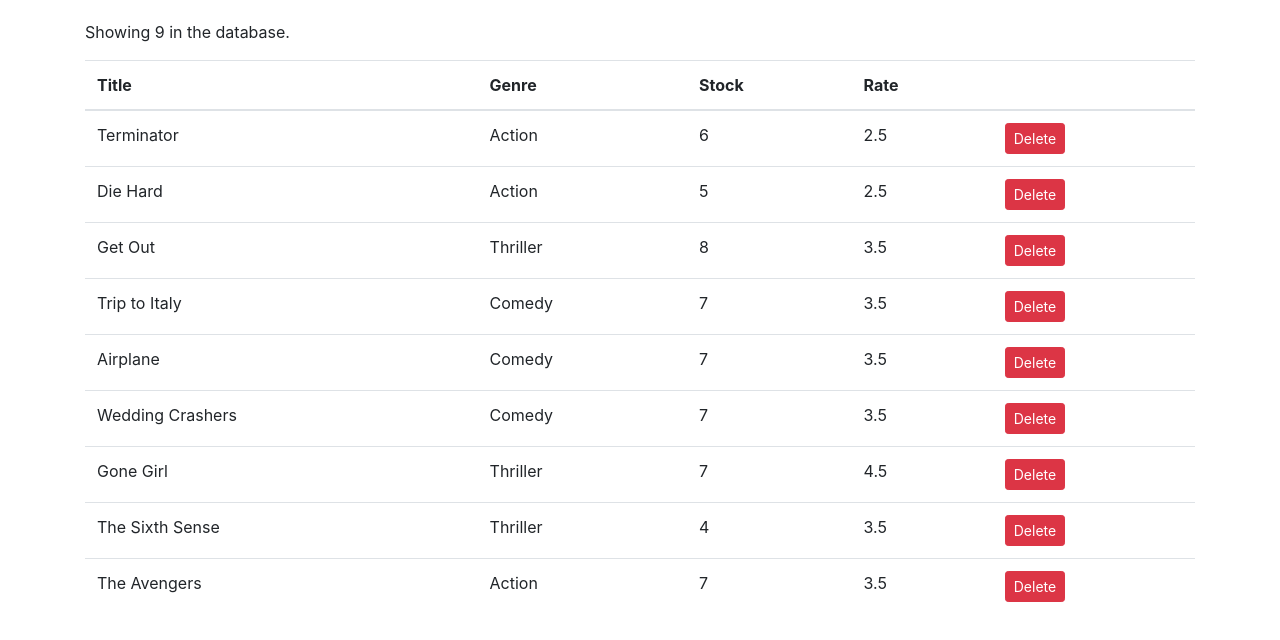
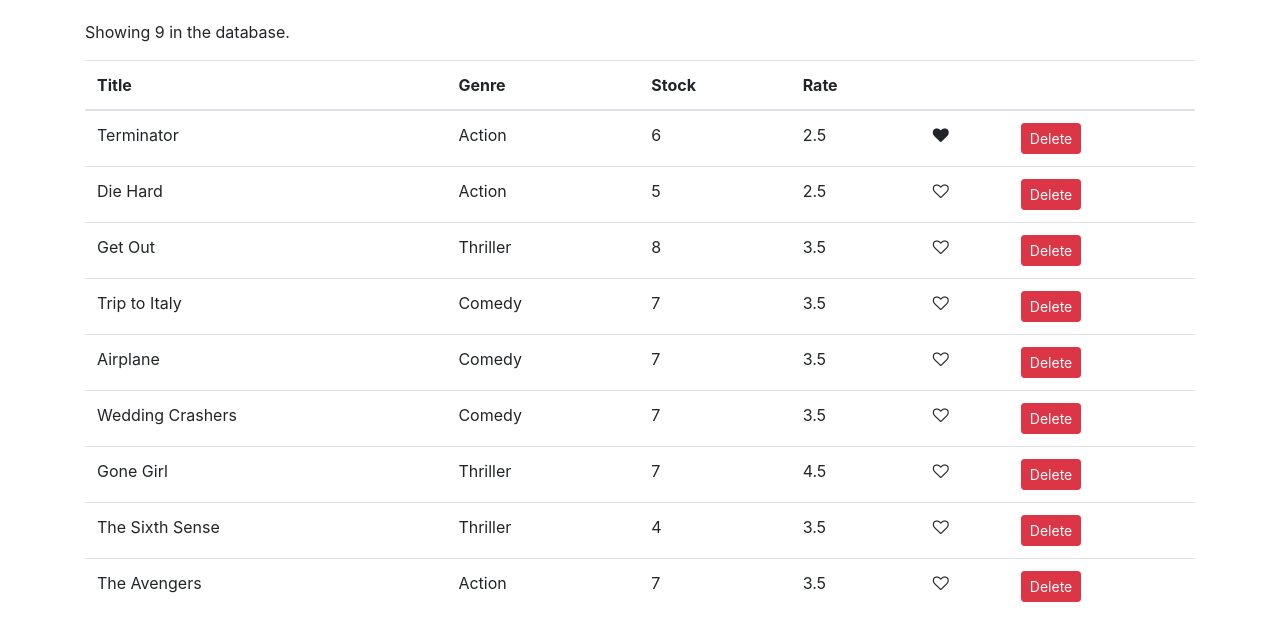
Before and after one commit to juliana-gru/vidly-react, a React (Create React App) app: page / in a window 1280 px wide. Shown: the top 640 px of the page. Built offline with nearby package versions, Linux system fonts and the light colour scheme.

Commit message:
add Like component

```diff
--- /dev/null
+++ b/src/components/Like.js
@@ -0,0 +1,13 @@
+const Like = ({liked, onClick}) => {
+  let classes = "fa fa-heart";
+    if (!liked) classes += "-o"
+
+  return <i onClick={onClick}
+      className={classes}
+      style={{cursor: 'pointer'}}
+      aria-hidden="true">
+    </i>
+
+}
+
+export default Like;
--- a/src/components/MovieList.js
+++ b/src/components/MovieList.js
@@ -1,5 +1,7 @@
 import React, { Component } from 'react';
 import { getMovies, deleteMovie } from '../services/fakeMovieService';
+
+import Like from './Like';
 // import Movie from './Movie';
 
 
@@ -12,6 +14,14 @@
     const movies = this.state.movies.filter(m => m._id !== movie._id);
     this.setState({ movies });
   }
+
+  handleLike = (movie) => {
+    const movies = [...this.state.movies];
+    const index = movies.indexOf(movie);
+    movies[index].liked = !movies[index].liked;
+    this.setState({ movies });
+  }
+
   render() {
     const { length: count } = this.state.movies;
     if (count === 0)
@@ -28,6 +38,7 @@
                 <th>Stock</th>
                 <th>Rate</th>
                 <th></th>
+                <th></th>
               </tr>
           </thead>
           <tbody>
@@ -37,6 +48,7 @@
                 <td>{movie.genre.name}</td>
                 <td>{movie.numberInStock}</td>
                 <td>{movie.dailyRentalRate}</td>
+                <td><Like liked={movie.liked} onClick={() => this.handleLike(movie)}/></td>
                 <td><button onClick={() =>this.handleDelete(movie)} className="btn btn-danger btn-sm">Delete</button></td>
               </tr>
             ))}
--- a/src/services/fakeMovieService.js
+++ b/src/services/fakeMovieService.js
@@ -7,7 +7,8 @@
     genre: { _id: "5b21ca3eeb7f6fbccd471818", name: "Action" },
     numberInStock: 6,
     dailyRentalRate: 2.5,
-    publishDate: "2018-01-03T19:04:28.809Z"
+    publishDate: "2018-01-03T19:04:28.809Z",
+    liked: true
   },
   {
     _id: "5b21ca3eeb7f6fbccd471816",
```
